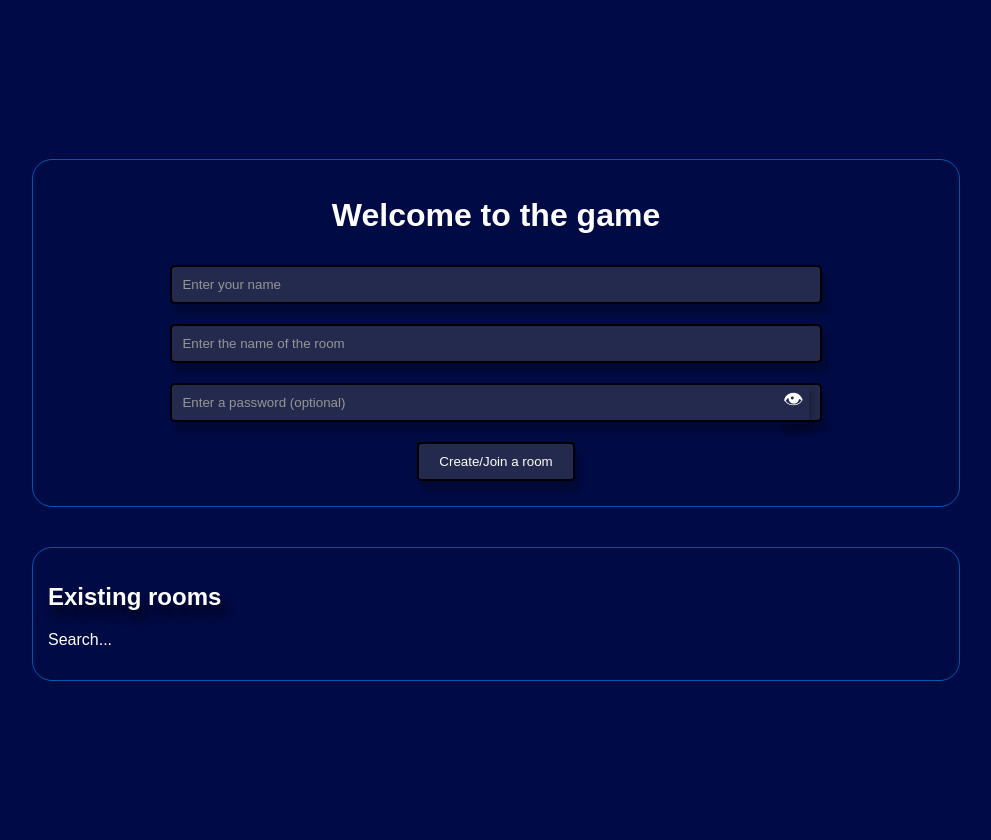
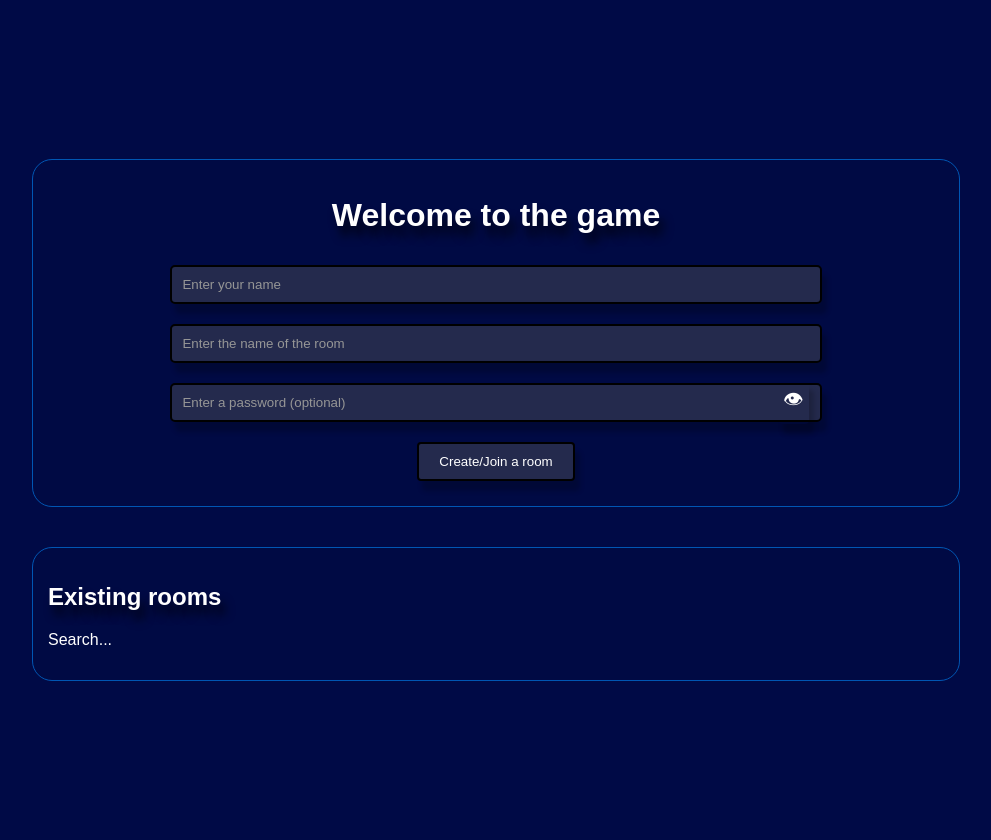
Before and after one commit to Davidhaba/game-chat, a Flask app: page / in a window 1280 px wide. Shown: the whole page, without its empty margins (164-1155 px from the left). Run offline with Flask 3, Linux system fonts and the light colour scheme; some libraries are stand-ins or nearby versions.

Commit message:
Update index.html

```diff
--- a/templates/index.html
+++ b/templates/index.html
@@ -198,7 +198,7 @@
             transform: scale(0.9);
         }
 
-        h2 {
+        h2, h1 {
             text-shadow: 5px 10px 10px rgba(0, 0, 0, 0.7);
         }
     </style>
```
